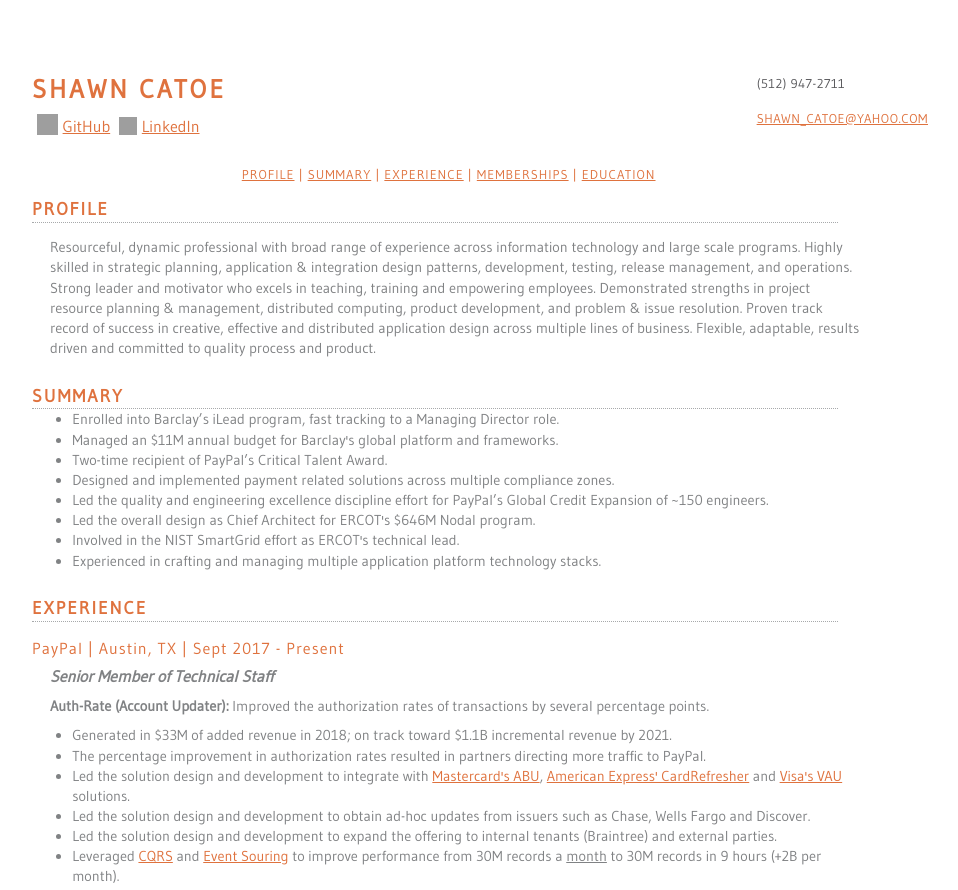
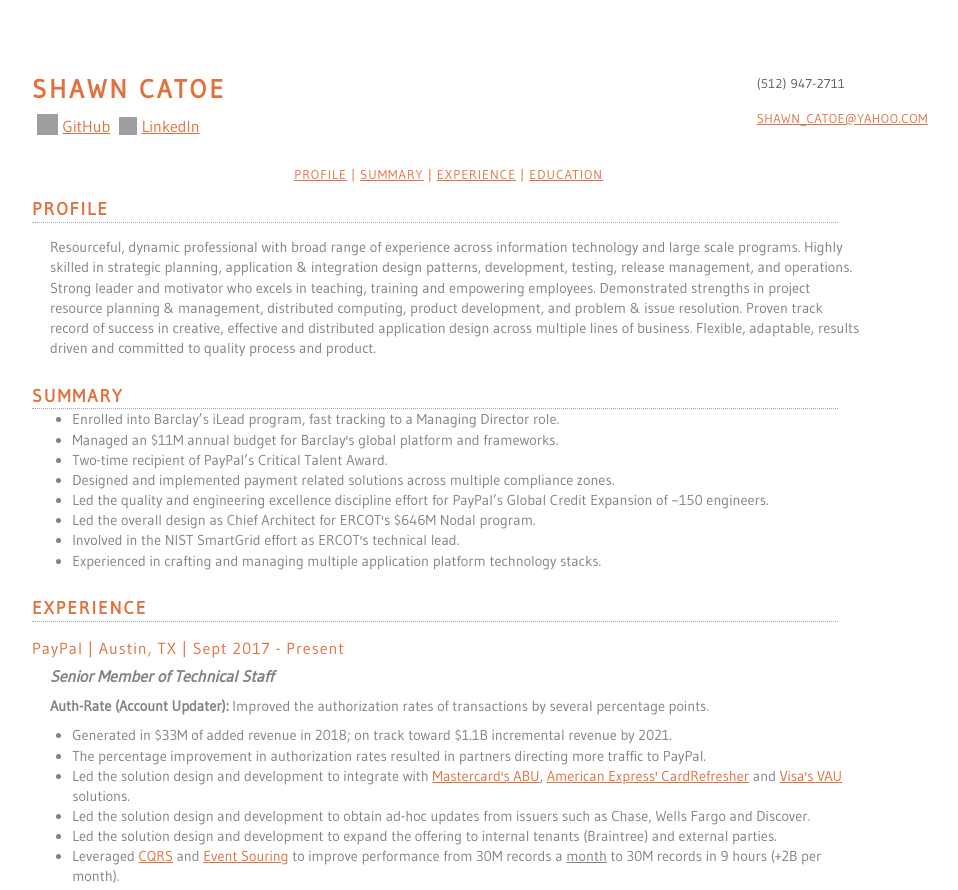
Before and after one commit to b3ll4t0r/b3ll4t0r.github.io, a plain HTML site: page index.html in a window 1280 px wide. Shown: the top 890 px of the page, without its empty margins (160-1118 px from the left). Drawn offline with Linux system fonts and the light colour scheme; grey boxes are pictures that could not be loaded.

Commit message:
trimmed memberships

```diff
--- a/index.html
+++ b/index.html
@@ -23,7 +23,7 @@
       <a class="link" href="https://www.linkedin.com/in/shawn-catoe/" target="_blank"><img src="https://static1.squarespace.com/static/59ef19f48c56a85dc3914b16/t/5a4ef601ec212d3891603479/1515124343648/linkedinlogo.png" alt="linkedin icon" width="18" height="18">LinkedIn</a>
     </article><br/>
     <article class="nav" align="center">
-      <p class="job"><a class="link" href="#profile">profile</a> | <a class="link" href="#summary">summary</a> | <a class="link" href="#experience">experience</a> | <a class="link" href="#memberships">memberships</a> | <a class="link" href="#education">education</a></p>
+      <p class="job"><a class="link" href="#profile">profile</a> | <a class="link" href="#summary">summary</a> | <a class="link" href="#experience">experience</a> | <a class="link" href="#education">education</a></p>
     </article>
   </header>
   <section class="content">
@@ -284,11 +284,6 @@
           <ul class="project-details">
             <li>Developed Y2K updates to a JavaScript application that 3rd parties used to support their content on Pegasus’ servers.</li>
           </ul>
-    <h2 id="memberships" class="category-headers">Memberships</h2><hr>
-      <br/><ul class="project-details">
-        <li><a href="https://www.acm.org" target="_blank" class="link">Association for Computing Machinery</a></li>
-        <li><a href="https://www.ieee.org" target="_blank" class="link">Institute of Electrical and Electronics Engineers, Inc.</a></li>
-      </ul>
     <h2 id="education" class="category-headers">Education</h2><hr>
       <p class="job">Sam Houston State University | Hunstville, TX | 1996-99</p>
       <p class="role">Bachelor of Science in Computer Science; minor in General Business.</p>
```
